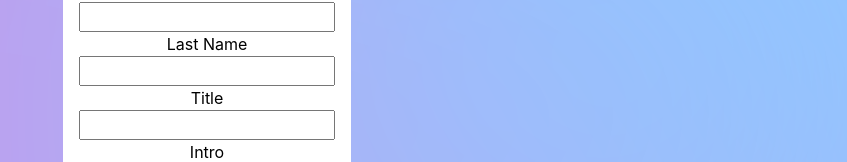
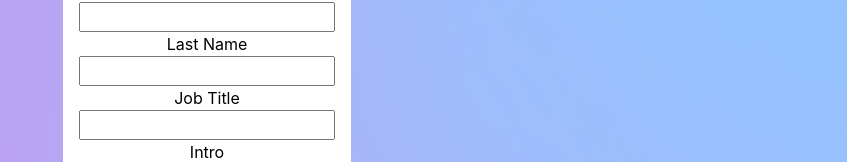
Before and after one commit to ClaraSmyth/cv-application, a React (Create React App) app: page / in a window 1280 px wide. Shown: the part 317-479 px from the top of the page, without its empty margins (433-1280 px from the left). Built offline with nearby package versions, Linux system fonts and the light colour scheme.

Commit message:
Updated component to use new Form method

```diff
--- a/src/components/UserDetails.js
+++ b/src/components/UserDetails.js
@@ -13,7 +13,7 @@ export class UserDetails extends Component {
           id="firstNameInput"
           name="firstNameInput"
           type="text"
-          onChange={updateDetails('firstName')}
+          onChange={updateDetails('userDetails', 'firstName')}
           defaultValue={details.firstName}
         />
 
@@ -22,17 +22,17 @@ export class UserDetails extends Component {
           id="lastNameInput"
           name="lastNameInput"
           type="text"
-          onChange={updateDetails('lastName')}
+          onChange={updateDetails('userDetails', 'lastName')}
           defaultValue={details.lastName}
         />
 
-        <label htmlFor="infoInput">Title</label>
+        <label htmlFor="infoInput">Job Title</label>
         <input
           id="titleInput"
           name="titleInput"
           type="text"
-          onChange={updateDetails('title')}
-          defaultValue={details.title}
+          onChange={updateDetails('userDetails', 'jobTitle')}
+          defaultValue={details.jobTitle}
         />
 
         <label htmlFor="infoInput">Intro</label>
@@ -40,7 +40,7 @@ export class UserDetails extends Component {
           id="infoInput"
           name="infoInput"
           type="text"
-          onChange={updateDetails('intro')}
+          onChange={updateDetails('userDetails', 'intro')}
           defaultValue={details.intro}
         />
 
```
